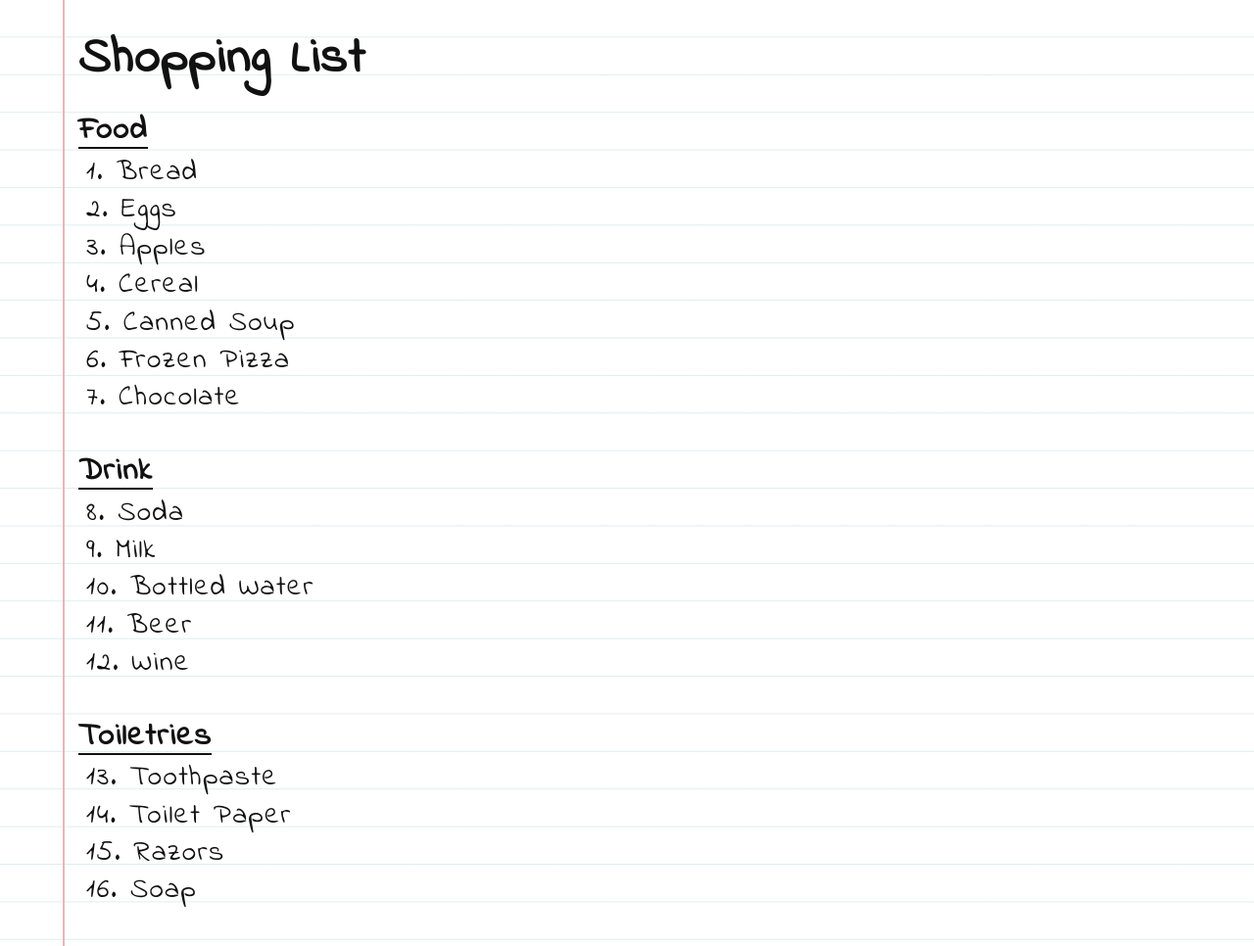
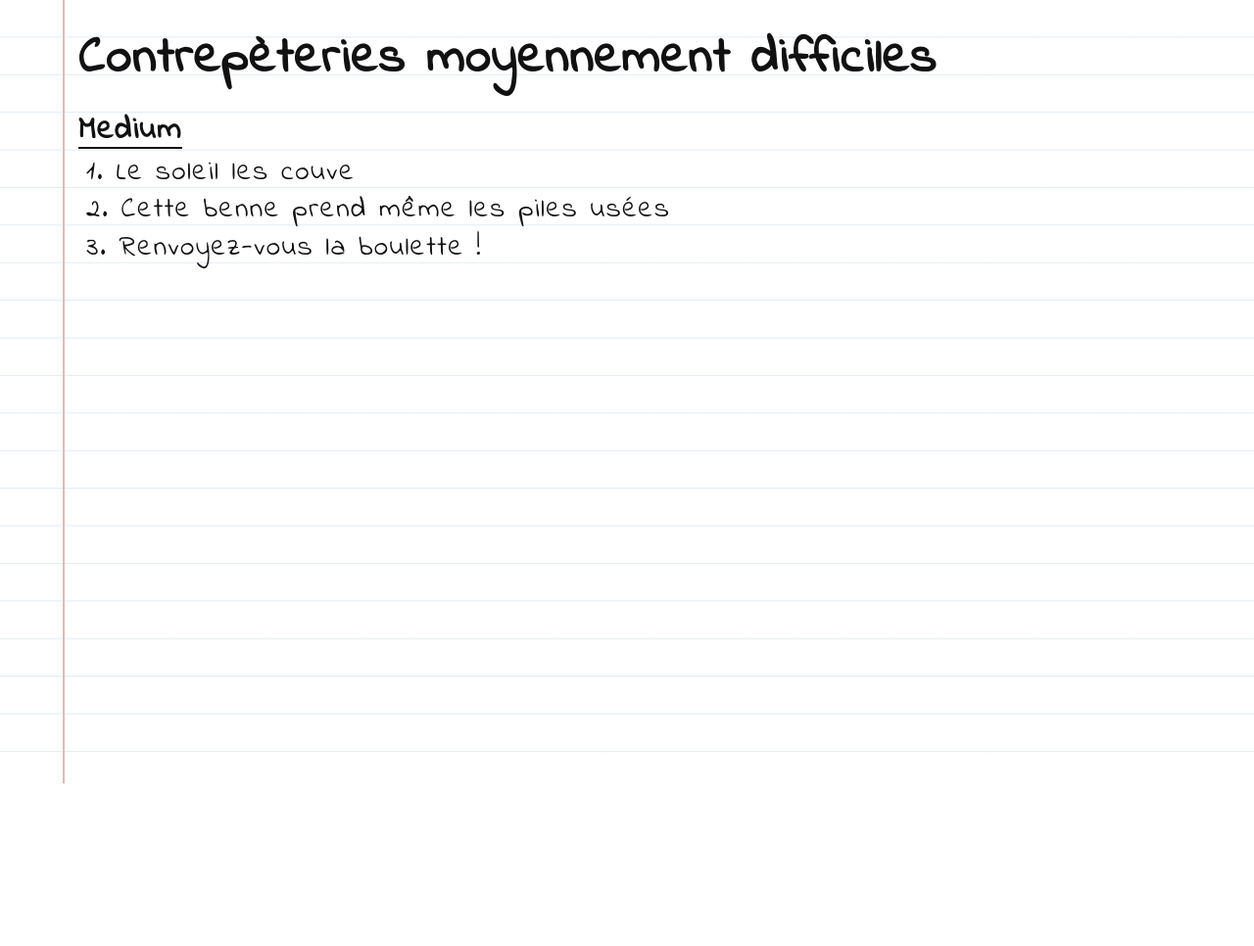
Before and after one commit to Pansahori/contrepeteries, a plain HTML site: page files/medium.html in a window 1280 px wide. Shown: the top 966 px of the page at 98% size. After the commit the page ends 800 px from the top, so only its background shows below. Drawn offline with nearby package versions, Linux system fonts and the light colour scheme.

Commit message:
Update medium.html

```diff
--- a/files/medium.html
+++ b/files/medium.html
@@ -10,38 +10,18 @@
 </head>
 <body>
 <!-- partial:index.partial.html -->
-<h1>Shopping List</h1>
+<h1>Contrepèteries moyennement difficiles</h1>
 
-<h2>Food</h2>
+<h2>Medium</h2>
 
 <ol class="continuous-list">
-  <li>Bread</li>
-  <li>Eggs</li>
-  <li>Apples</li>
-  <li>Cereal</li>
-  <li>Canned Soup</li>
-  <li>Frozen Pizza</li>
-  <li>Chocolate</li>
+  <li>Le soleil les couve</li>
+  <li>Cette benne prend même les piles usées</li>
+  <li>Renvoyez-vous la boulette !</li>
+
 </ol>
 
-<h2>Drink</h2>
 
-<ol class="continuous-list">
-  <li>Soda</li>
-  <li>Milk</li>
-  <li>Bottled Water</li>
-  <li>Beer</li>
-  <li>Wine</li>
-</ol>
-
-<h2>Toiletries</h2>
-
-<ol class="continuous-list">
-  <li>Toothpaste</li>
-  <li>Toilet Paper</li>
-  <li>Razors</li>
-  <li>Soap</li>
-</ol>
 <!-- partial -->
 
 </body>
```
